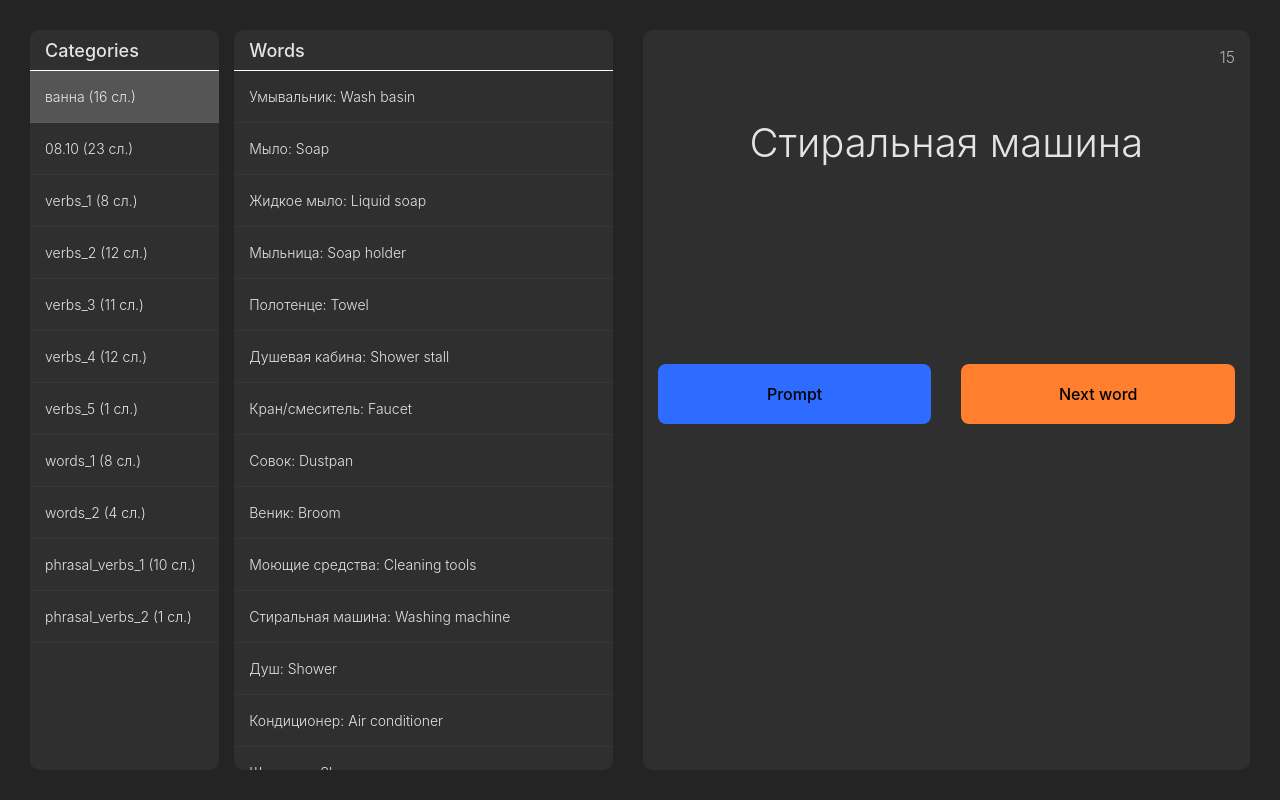
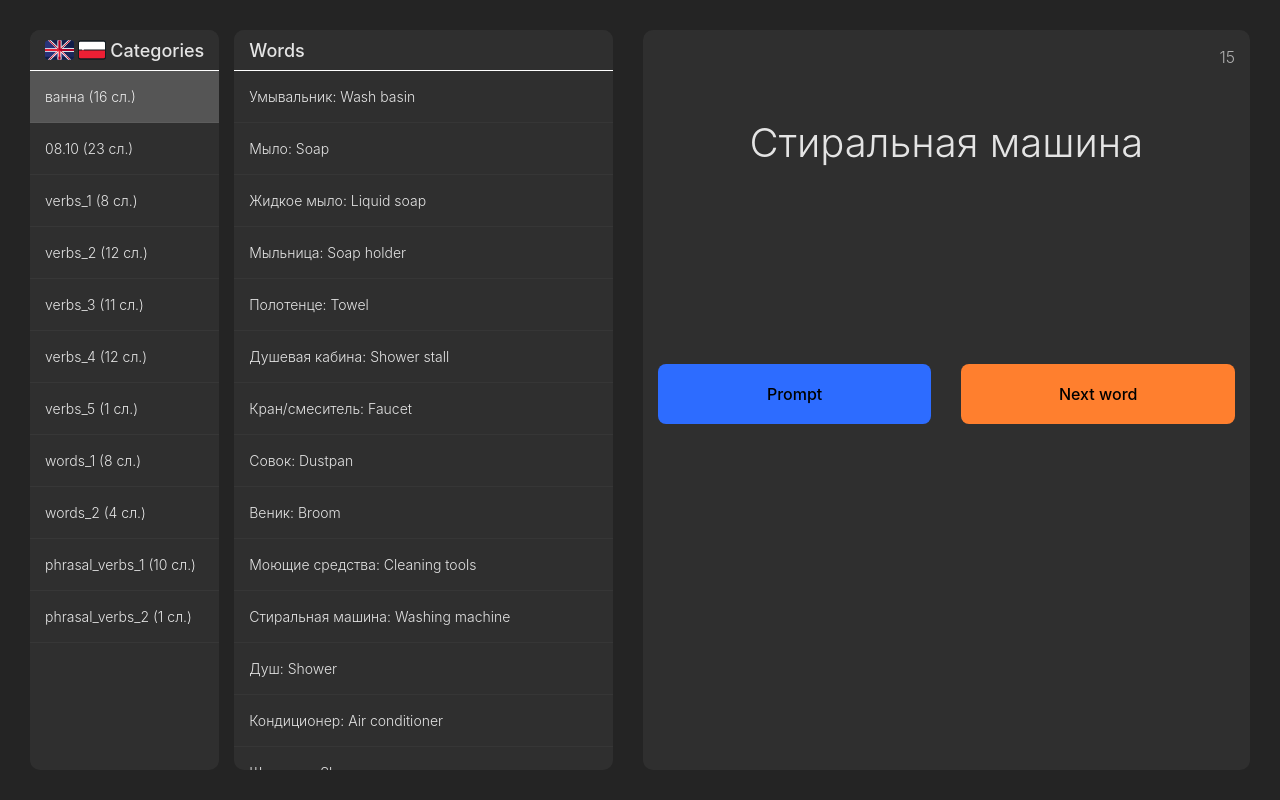
Before and after one commit to Oberst472/teach, a Vue app: page / in a window 1280 px wide. Built offline with nearby package versions, Linux system fonts and the light colour scheme.

Commit message:
change 6

```diff
--- a/src/App.vue
+++ b/src/App.vue
@@ -1,10 +1,18 @@
 <template>
   <section class='app'>
     <ul class='app__nav first'>
-      <li class='app__nav-item app__nav-title'>Categories</li>
+      <li class='app__nav-item app__nav-title'>
+        <button class="app__lang-btn app__lang-btn--en" @click="changeLang('en')">
+          <img src="/en.svg" alt="">
+        </button>
+        <button class="app__lang-btn app__lang-btn--pl" @click="changeLang('pl')">
+          <img src="/pl.svg" alt="">
+        </button>
+        Categories
+      </li>
       <li class='app__nav-item'
           :class='{"app__nav-item--active": data.activeCategoryWord === key}'
-          v-for='(item, key) in en'
+          v-for='(item, key) in data.words'
           @click='changeActiveCategory(key)'
       >
         {{ `${key} (${item.length} сл.)` }}
@@ -40,23 +48,47 @@ export default {
 
 <script setup lang='ts'>
 import { en } from './jsons/en'
+import { pl } from './jsons/pl'
 import { computed, onMounted, reactive, watch } from 'vue';
 
 const data = reactive({
+  currentLanguage: 'en',
   activeCategoryWord: '',
   hidePrompt: true,
   current: '' as string,
   els: [],
   defaultEls: [],
-  currentCategoryWords: []
+  currentCategoryWords: [],
+  words: [],
 })
-const words = computed(() => {
-  return en
-})
+// const words = computed(() => {
+//   console.log(9);
+//   localStorage.setItem('currentLanguage', data.currentLanguage)
+//   data.hidePrompt = false
+//   console.log(data.currentLanguage);
+//   return data.currentLanguage === 'en' ? en : pl
+// })
+
+const changeLang = function(val) {
+  data.currentLanguage = val
+    localStorage.setItem('currentLanguage', data.currentLanguage)
+  data.words = val === 'en' ? en : pl
+
+  const word = Object.keys(data.words)[0]
+
+  data.activeCategoryWord = Object.keys(data.words)[0]
+  localStorage.setItem('activeCategoryWord', Object.keys(data.words)[0])
+
+  data.currentCategoryWords = data.words[word]
+  data.defaultEls = JSON.parse(JSON.stringify(data.currentCategoryWords))
+  data.els = JSON.parse(JSON.stringify(data.currentCategoryWords))
+  changeInfo()
+}
+
 const changeActiveCategory = function(val: string) {
   data.activeCategoryWord = val
   data.hidePrompt = true
-  data.currentCategoryWords = words.value[val]
+  data.currentCategoryWords = data.words[val]
   data.defaultEls = JSON.parse(JSON.stringify(data.currentCategoryWords))
   data.els = JSON.parse(JSON.stringify(data.currentCategoryWords))
   changeInfo()
@@ -77,15 +109,20 @@ const showNextWord = function() {
 }
 
 onMounted(() => {
+  if (localStorage.getItem('currentLanguage')) {
+    data.currentLanguage = localStorage.getItem('currentLanguage')
+  }
+  data.words = data.currentLanguage === 'en' ? en : pl
+
   let word = ''
   if (localStorage.getItem('activeCategoryWord')) {
     word = localStorage.getItem('activeCategoryWord')
   } else {
-    localStorage.setItem('activeCategoryWord', Object.keys(words.value)[0])
-    word = Object.keys(words.value)[0]
+    localStorage.setItem('activeCategoryWord', Object.keys(data.words)[0])
+    word = Object.keys(data.words)[0]
   }
   data.activeCategoryWord = word
-  data.currentCategoryWords = words.value[word]
+  data.currentCategoryWords = data.words[word]
   data.defaultEls = JSON.parse(JSON.stringify(data.currentCategoryWords))
   data.els = JSON.parse(JSON.stringify(data.currentCategoryWords))
   changeInfo()
@@ -103,6 +140,31 @@ onMounted(() => {
   box-sizing: border-box;
   display: flex;
   padding: 30px;
+  &__lang-btn {
+    margin-right: 4px;
+    padding: 0;
+    font-size: 0;
+    background-size: contain;
+    background-repeat: no-repeat;
+    border-radius: 0;
+    border: 0;
+    width: 40px;
+    height: 30px;
+    background-color: transparent;
+    background-position: center;
+    cursor: pointer;
+    img {
+      width: 100%;
+      height: 100%;
+      max-width: 100%;
+      object-fit: contain;
+    }
+    &--en {
+    }
+    &--pl {
+
+    }
+  }
 
   &__nav {
     padding: 0;
--- /dev/null
+++ b/src/jsons/pl/index.js
@@ -0,0 +1,10 @@
+export const pl = {
+	words_1: [
+		{
+			id: 1657606657443,
+			original: 'привет',
+			translate: 'checz',
+			isActive: true,
+		},
+	],
+}
```
Also changed, not shown: public/en.svg (added), public/pl.svg (added).
